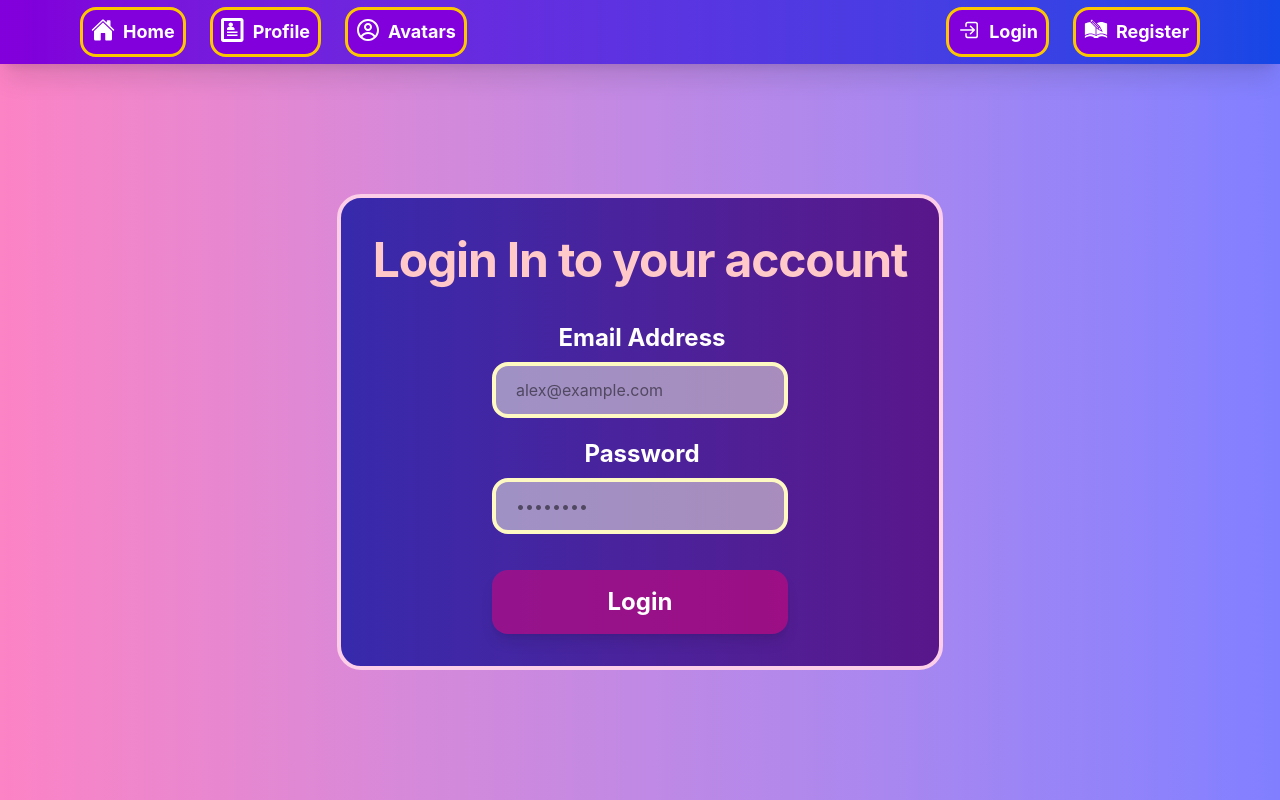
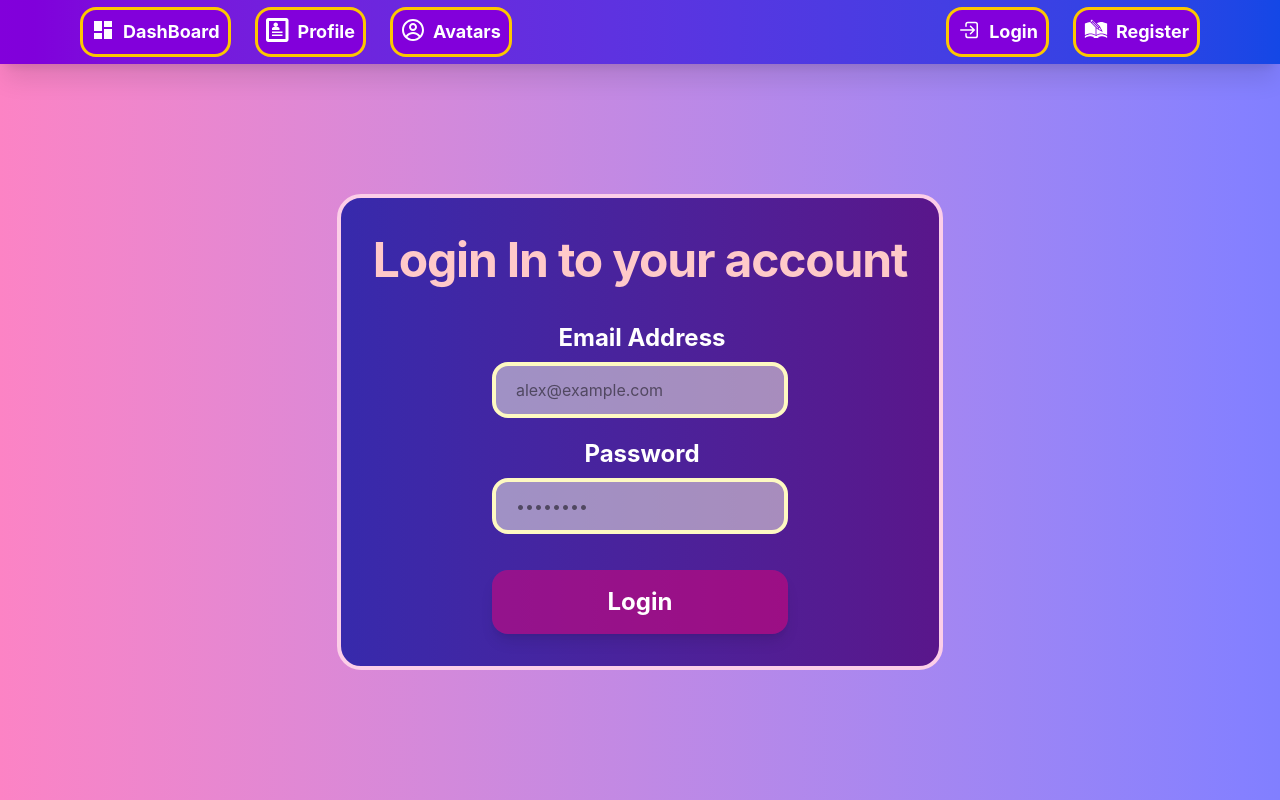
Before and after one commit to Darshik924/student-dashboard, a React (Vite) app in the folder client/: page /login in a window 1280 px wide. Built offline with nearby package versions, Linux system fonts and the light colour scheme.

Commit message:
Auth And Profile Display, Navbar Complete

```diff
--- a/client/src/App.tsx
+++ b/client/src/App.tsx
@@ -6,6 +6,7 @@ import Avatars from "./pages/Avatars";
 import Dashboard from "./components/Dashboard";
 import ProtectedRoute from "./pages/ProtectedRoute";
 import AvatarProtectionRoute from "./pages/AvatarProtectionRoute";
+import Profile from "./pages/Profile";
 
 const App = () => {
   return (
@@ -27,6 +28,15 @@ const App = () => {
             </ProtectedRoute>
           }
         />
+
+        <Route
+          path="/profile"
+          element={
+            <ProtectedRoute>
+              <Profile />
+            </ProtectedRoute>
+          }
+        />
       </Routes>
     </BrowserRouter>
   );
--- a/client/src/Types/propsType.ts
+++ b/client/src/Types/propsType.ts
@@ -12,10 +12,21 @@ interface registerDataType {
   avatar: string | null;
 }
 
+interface userType {
+  name: string;
+  email: string;
+  avatar: string;
+  password: string;
+  level: number;
+  streak: number;
+  xp: number;
+}
+
 interface authContextTypes {
   isLoggedIn: boolean;
   login: (token: string) => void;
   logout: () => void;
+  user: userType | null;
 }
 
 interface loginDataType {
@@ -23,4 +34,10 @@ interface loginDataType {
   password: string;
 }
 
-export type { propsType, registerDataType, loginDataType, authContextTypes };
+export type {
+  userType,
+  propsType,
+  registerDataType,
+  loginDataType,
+  authContextTypes,
+};
--- a/client/src/components/AuthProvider.tsx
+++ b/client/src/components/AuthProvider.tsx
@@ -1,6 +1,6 @@
-import { createContext, useState } from "react";
+import { createContext, useState, useEffect } from "react";
 import type { ReactNode } from "react";
-import type { authContextTypes } from "../Types/propsType";
+import type { authContextTypes, userType } from "../Types/propsType";
 
 export const AuthContext = createContext<authContextTypes | null>(null);
 
@@ -8,6 +8,30 @@ export const AuthProvider = ({ children }: { children: ReactNode }) => {
   const [isLoggedIn, setIsLoggedIn] = useState<boolean>(
     !!localStorage.getItem("token"),
   );
+
+  const [user, setUser] = useState<userType | null>(null);
+
+  const fetchUser = async () => {
+    const token = localStorage.getItem("token");
+
+    if (!token) return;
+
+    const res = await fetch("http://localhost:7890/profile", {
+      method: "GET",
+      headers: {
+        Authorization: `Bearer ${token}`,
+      },
+    });
+
+    const data = await res.json();
+    setUser(data.user);
+  };
+
+  useEffect(() => {
+    if (isLoggedIn) {
+      fetchUser();
+    }
+  }, [isLoggedIn]);
 
   const login = (token: string) => {
     localStorage.setItem("token", token);
@@ -17,10 +41,11 @@ export const AuthProvider = ({ children }: { children: ReactNode }) => {
   const logout = () => {
     localStorage.removeItem("token");
     setIsLoggedIn(false);
+    setUser(null);
   };
 
   return (
-    <AuthContext.Provider value={{ isLoggedIn, login, logout }}>
+    <AuthContext.Provider value={{ isLoggedIn, login, logout, user }}>
       {children}
     </AuthContext.Provider>
   );
--- a/client/src/components/Navbar.tsx
+++ b/client/src/components/Navbar.tsx
@@ -1,4 +1,4 @@
-import { IoHome } from "react-icons/io5";
+import { MdDashboard } from "react-icons/md";
 import { CgProfile } from "react-icons/cg";
 import { GiArchiveRegister } from "react-icons/gi";
 import { IoLogInOutline } from "react-icons/io5";
@@ -8,7 +8,7 @@ import { Link, useNavigate } from "react-router-dom";
 import { useAuth } from "./useAuth";
 
 const Navbar = () => {
-  const { isLoggedIn, logout } = useAuth();
+  const { isLoggedIn, logout, user } = useAuth();
   const navigate = useNavigate();
 
   const handleLogout = (): void => {
@@ -26,20 +26,35 @@ const Navbar = () => {
         <ul className="flex justify-between gap-6">
           <li>
             <Link className={navItem} to="/">
-              <IoHome className={iconStyles} />
-              Home
+              <MdDashboard className={iconStyles} />
+              DashBoard
             </Link>
           </li>
-          <li className={navItem}>
+
+          {isLoggedIn && user ? (
+            <li>
+              <Link to="/profile" className={navItem}>
+                <img src={user.avatar} className="h-8 w-8 rounded-full" />
+                {user.name}
+              </Link>
+            </li>
+          ) : (
+            <li>
+              <Link className={navItem} to="/profile">
                 <ImProfile className={iconStyles} />
                 Profile
+              </Link>
             </li>
+          )}
+
+          {!isLoggedIn && (
             <li>
               <Link className={navItem} to="/avatars">
                 <CgProfile className={iconStyles} />
                 Avatars
               </Link>
             </li>
+          )}
         </ul>
       </div>
       <div className="right mr-20 flex flex-col justify-center">
--- a/client/src/pages/ProtectedRoute.tsx
+++ b/client/src/pages/ProtectedRoute.tsx
@@ -1,11 +1,12 @@
 import type { ReactNode } from "react";
 import { Navigate } from "react-router-dom";
+import { useAuth } from "../components/useAuth";
 
 const ProtectedRoute = ({ children }: { children: ReactNode }) => {
-  const token = localStorage.getItem("token");
+  const { isLoggedIn } = useAuth();
 
-  if (!token) {
-    return <Navigate to="/login" />;
+  if (!isLoggedIn) {
+    return <Navigate to="/login" replace />;
   }
 
   return children;
```
Lines whose indentation alone changed are shown as unchanged.
